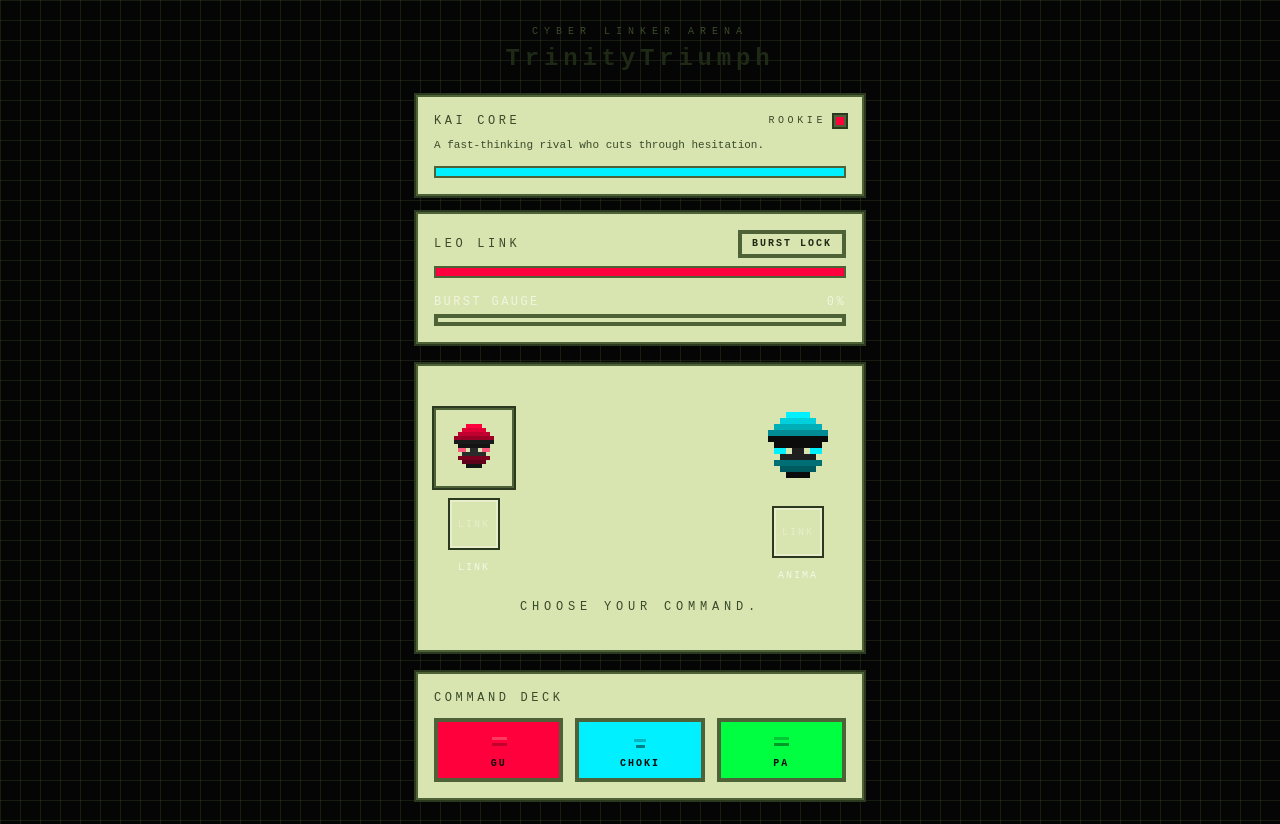
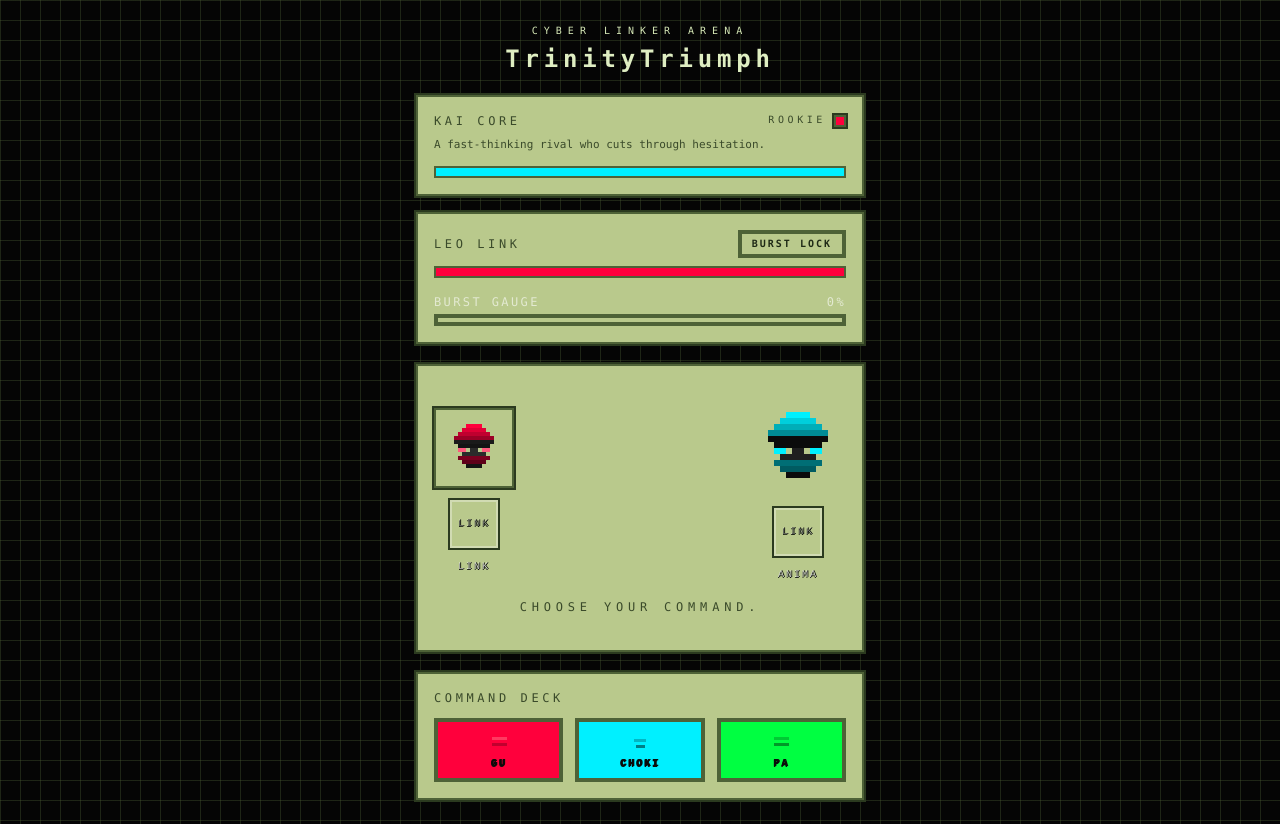
Before and after one commit to KeigoShimadaCC/TrinityTriumph, a React (Vite) app: page / in a window 1280 px wide. Built offline with nearby package versions, Linux system fonts and the light colour scheme; the HTML template or start-up script is replaced by a standard one.

Commit message:
style: darken background and sharpen font

```diff
--- a/src/App.tsx
+++ b/src/App.tsx
@@ -31,10 +31,10 @@ const App = () => {
   return (
     <Screen className={shake ? "animate-shake" : ""}>
       <header className="space-y-1 text-center">
-        <p className="text-[10px] uppercase tracking-[0.6em] text-[#3a4a2a]">
+        <p className="text-[10px] uppercase tracking-[0.6em] text-[#d5e7b6]">
           Cyber Linker Arena
         </p>
-        <h1 className="text-2xl font-semibold tracking-[0.2em] text-[#1f2a16]">
+        <h1 className="text-2xl font-semibold tracking-[0.2em] text-[#dfeec2]">
           TrinityTriumph
         </h1>
       </header>
--- a/src/index.css
+++ b/src/index.css
@@ -14,29 +14,32 @@ body,
 
 body {
   margin: 0;
-  font-family: "Courier New", "Lucida Console", monospace;
-  background-color: #c4d392;
-  background-image: linear-gradient(#b7c988 1px, transparent 1px),
-    linear-gradient(90deg, #b7c988 1px, transparent 1px);
+  font-family: "Lucida Console", "Courier New", monospace;
+  background-color: #0b0f0a;
+  background-image: linear-gradient(#1f2a16 1px, transparent 1px),
+    linear-gradient(90deg, #1f2a16 1px, transparent 1px);
   background-size: 14px 14px;
-  color: #2b3a1f;
+  color: #d5e7b6;
+  text-rendering: geometricPrecision;
+  -webkit-font-smoothing: none;
+  font-smooth: never;
 }
 
 .gridlines {
-  background-image: linear-gradient(rgba(78, 98, 55, 0.25) 1px, transparent 1px),
-    linear-gradient(90deg, rgba(78, 98, 55, 0.25) 1px, transparent 1px);
+  background-image: linear-gradient(rgba(78, 98, 55, 0.35) 1px, transparent 1px),
+    linear-gradient(90deg, rgba(78, 98, 55, 0.35) 1px, transparent 1px);
   background-size: 20px 20px;
 }
 
 .glass {
-  background: #d9e5b0;
+  background: #b9c98c;
   border: 2px solid #4e6237;
   box-shadow: 0 0 0 2px #2b3a1f;
   border-radius: 0 !important;
 }
 
 .pixel-frame {
-  background: #d9e5b0;
+  background: #b9c98c;
   border: 2px solid #4e6237;
   box-shadow: 0 0 0 2px #2b3a1f;
 }
@@ -50,6 +53,7 @@ body {
   font-family: "Courier New", "Lucida Console", monospace;
   letter-spacing: 0.2em;
   text-transform: uppercase;
+  text-shadow: 1px 0 0 #0b0f0a, 0 1px 0 #0b0f0a;
 }
 
 .gb-shadow {
```
